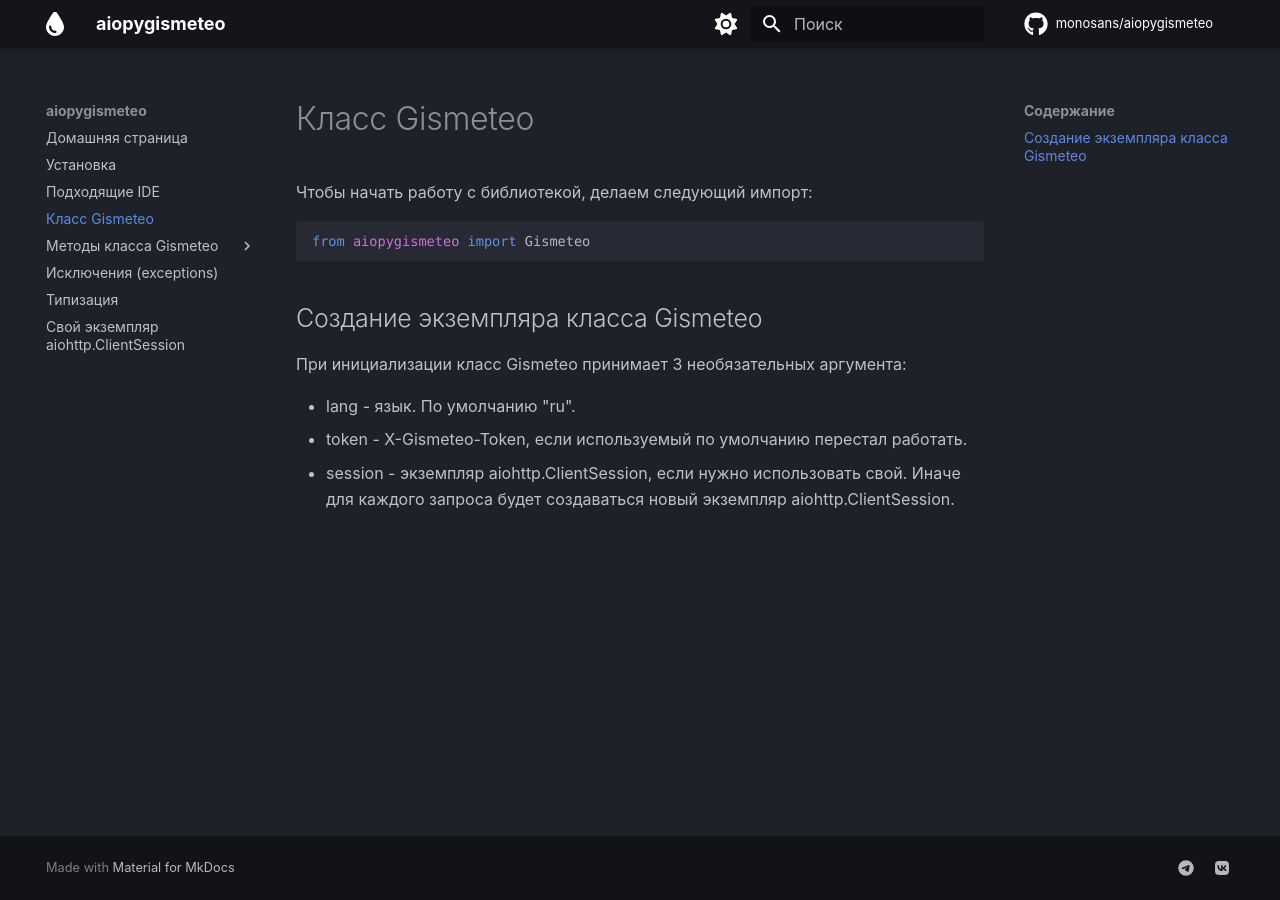
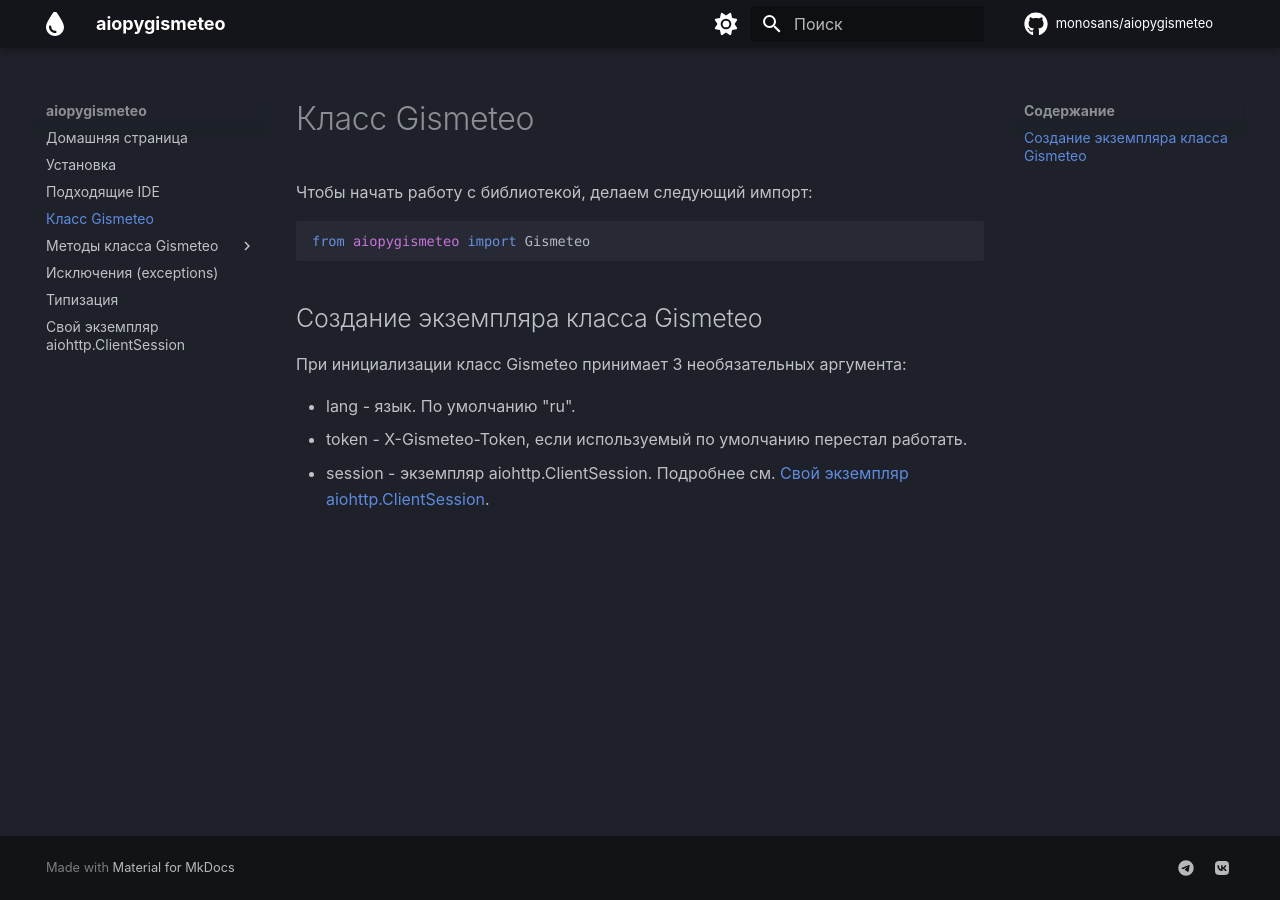
Before and after one commit to monosans/aiopygismeteo, an MkDocs documentation site: the page built from docs/gismeteo.md, in a window 1280 px wide. Built offline with MkDocs 1.6.1 and Material for MkDocs 9.7.7, drawn with Linux system fonts in a browser that asks for light colours; comment, search, counter and statistics services are not loaded.

Commit message:
Edit gismeteo.md

```diff
--- a/docs/gismeteo.md
+++ b/docs/gismeteo.md
@@ -12,4 +12,4 @@ from aiopygismeteo import Gismeteo
 
 - lang - язык. По умолчанию "ru".
 - token - X-Gismeteo-Token, если используемый по умолчанию перестал работать.
-- session - экземпляр aiohttp.ClientSession, если нужно использовать свой. Иначе для каждого запроса будет создаваться новый экземпляр aiohttp.ClientSession.
+- session - экземпляр aiohttp.ClientSession. Подробнее см. [Свой экземпляр aiohttp.ClientSession](session.md).
```
